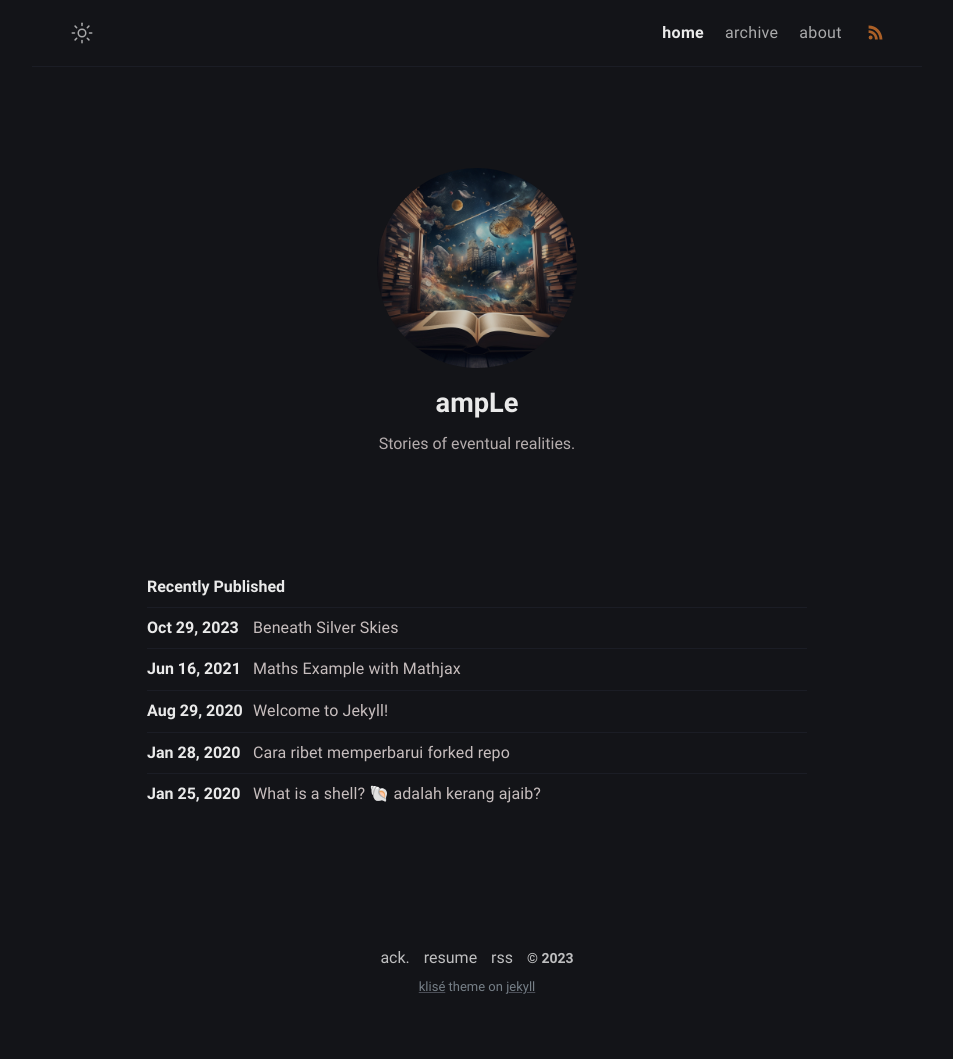
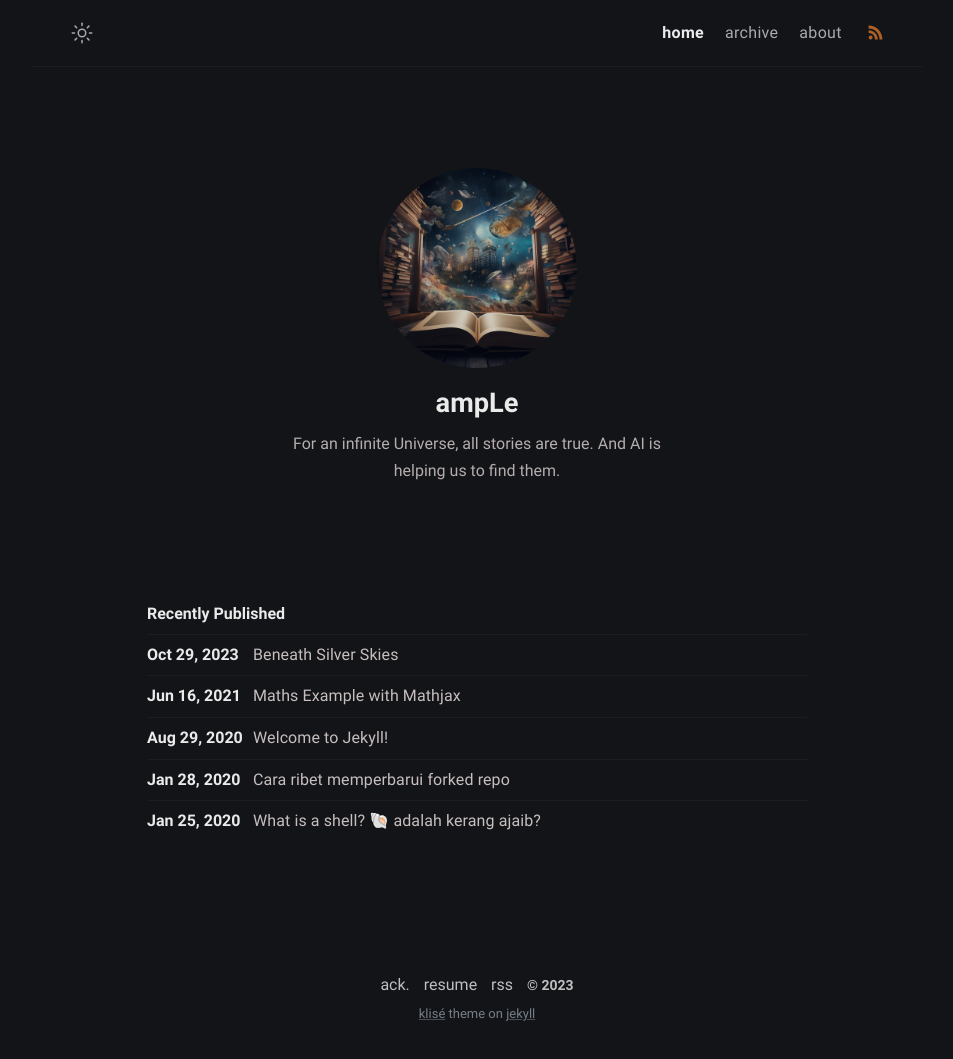
Before and after one commit to Nat0ne/simality, a Jekyll site: the page built from index.md, in a window 1280 px wide. Shown: the whole page, without its empty margins (163-1116 px from the left). Built offline with Jekyll 4.4.1, drawn with Linux system fonts in a browser that asks for light colours; before the commit the page ends 1032 px from its top, so only the background shows below that.

Commit message:
Change the description

```diff
--- a/_config.yml
+++ b/_config.yml
@@ -1,7 +1,7 @@
 # Site settings
 title: Simality
 description: >-
-  Realities with stories.
+  Stories of eventual realities.
 lang: en-US
 timezone: Amsterdam
 image: assets/img/ogp.png
@@ -12,7 +12,8 @@ mode: dark
 author:
   name: ampLe
   bio: >-
-    Stories of eventual realities.
+    For an infinite Universe, all stories are true.
+    And AI is helping us to find them.
   username: ampLe
   github: Nat0ne
   twitter:
```
